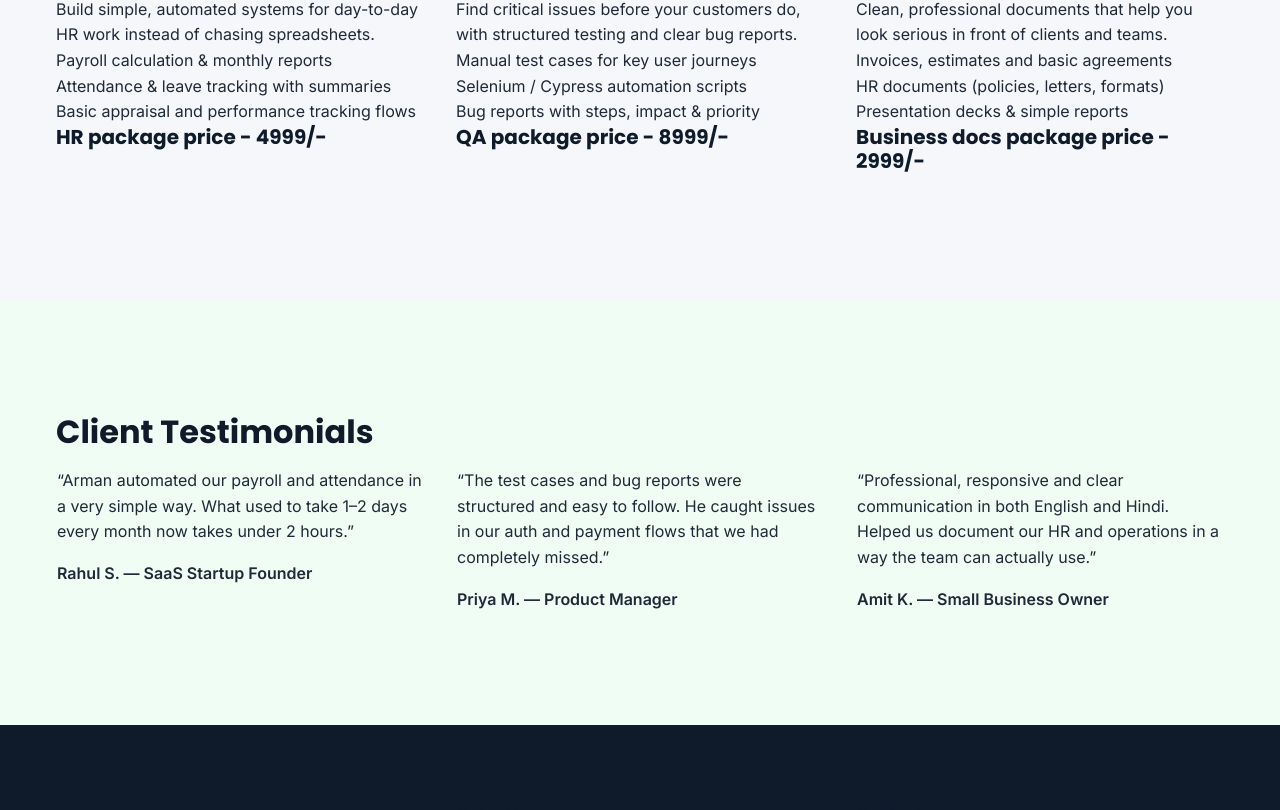
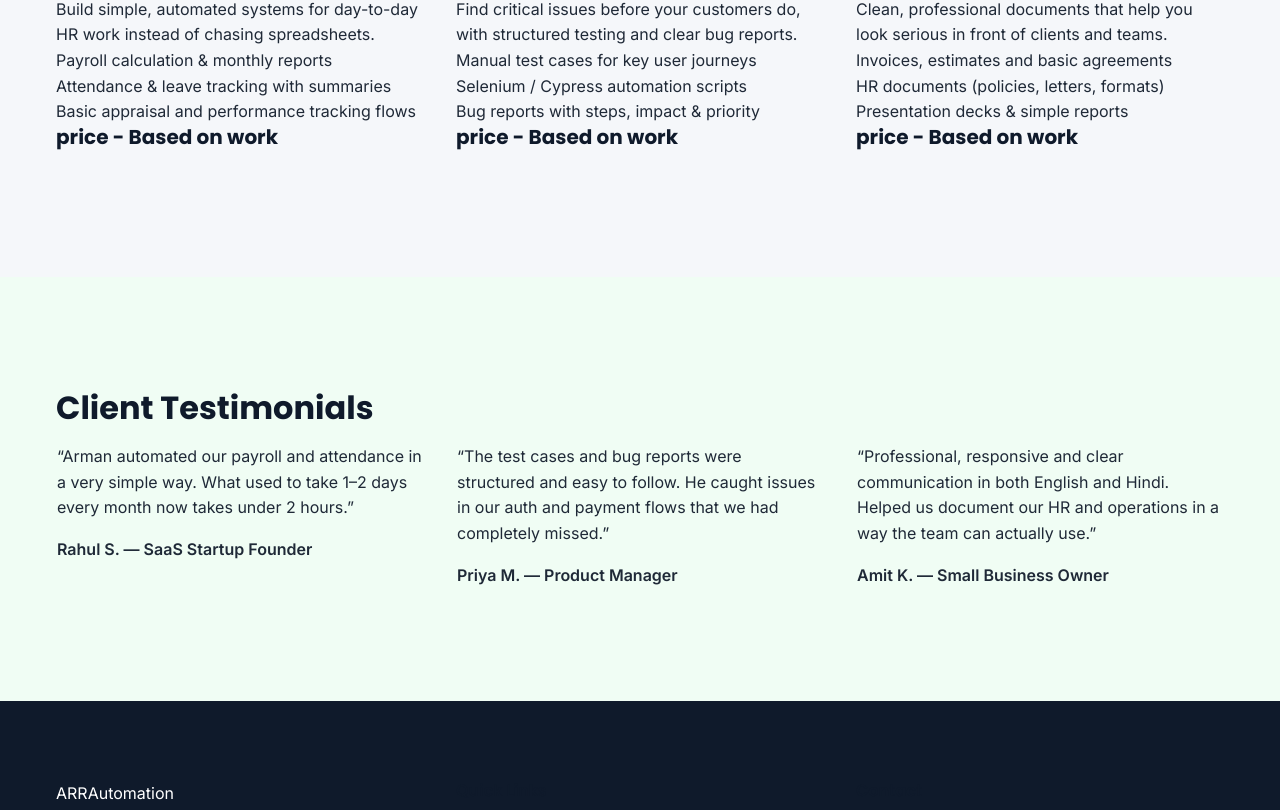
Before and after one commit to arrautomation001-cmd/ARRAutomation, a plain HTML site: page frontend/public/index.html in a window 1280 px wide. Shown: the part 955-1765 px from the top of the page. Drawn offline with Linux system fonts and the light colour scheme.

Commit message:
remove the Prices

```diff
--- a/frontend/public/index.html
+++ b/frontend/public/index.html
@@ -185,7 +185,7 @@
                         <li>Attendance & leave tracking with summaries</li>
                         <li>Basic appraisal and performance tracking flows</li>
                         <li>
-                            <h4>HR package price - 4999/-</h4>
+                            <h4>price - Based on work</h4>
                         </li>
                     </ul>
                 </div>
@@ -202,7 +202,7 @@
                         <li>Selenium / Cypress automation scripts</li>
                         <li>Bug reports with steps, impact & priority</li>
                         <li>
-                            <h4>QA package price - 8999/-</h4>
+                            <h4>price - Based on work</h4>
                         </li>
                     </ul>
                 </div>
@@ -219,7 +219,7 @@
                         <li>HR documents (policies, letters, formats)</li>
                         <li>Presentation decks & simple reports</li>
                         <li>
-                            <h4>Business docs package price - 2999/-</h4>
+                            <h4>price - Based on work</h4>
                         </li>
                     </ul>
                 </div>
```
